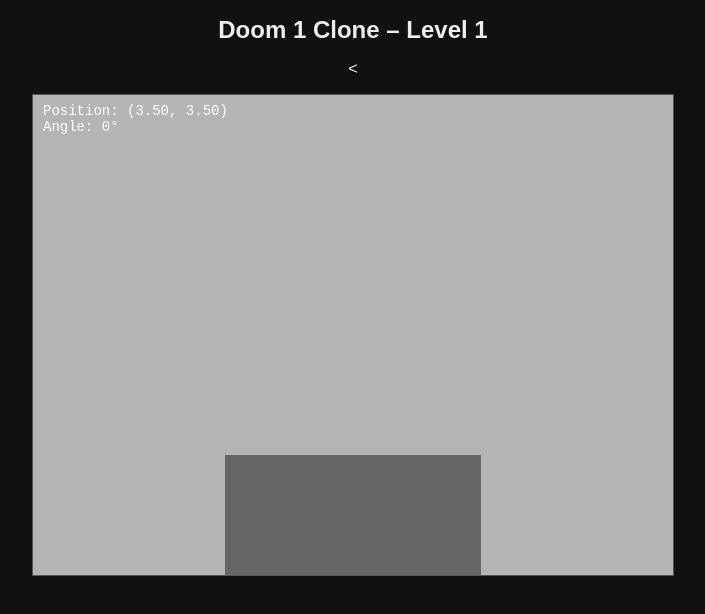
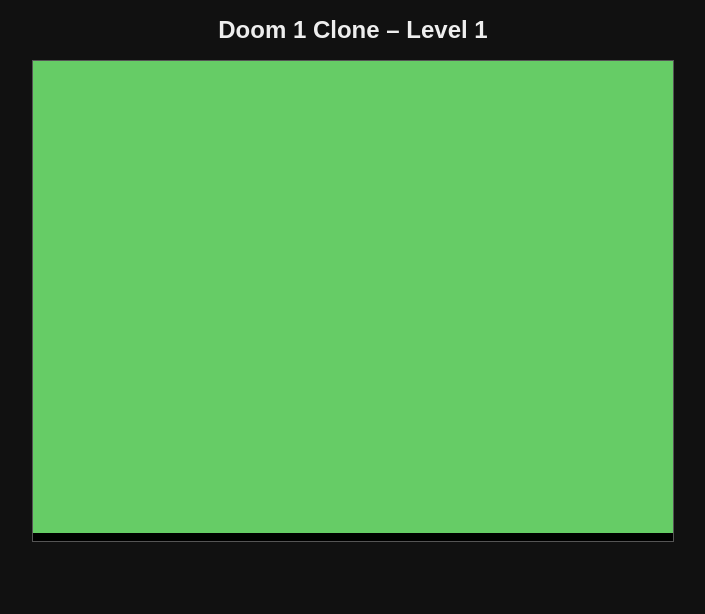
Before and after one commit to Evgeniy331/doom1-js-clone, a plain HTML site: page index.html in a window 1280 px wide. Shown: the whole page, without its empty margins (287-992 px from the left). Drawn offline with Linux system fonts and the light colour scheme.

Commit message:
Start portal-based engine: implement simple sector/portal renderer with player movement

```diff
--- a/index.html
+++ b/index.html
@@ -9,6 +9,7 @@
 <body>
   <h1>Doom 1 Clone – Level 1</h1>
   <!-- The game canvas where the ray‑cast world will be rendered -->
-  <<canvas id="gameCanvas" width="640" height="480"></canvas>
-    <script src="main_new.js"></script>
+  <canvas id="gameCanvas" width="640" height="480"></canvas>
+  <!-- Use the portal based renderer instead of the raycasting engine -->
+  <script src="main_portal.js"></script>
 </html>
--- /dev/null
+++ b/main_portal.js
@@ -0,0 +1,408 @@
+/*
+ * Portal‑based 2.5D renderer for our Doom‑inspired game.  Unlike the
+ * simple ray‑casting renderer from earlier commits, this module uses
+ * a sector/portal system similar to the original Doom engine.  The
+ * world is described as a collection of convex polygons (sectors) with
+ * floor and ceiling heights.  Each edge of a sector may point to a
+ * neighbouring sector (a portal) or to empty space (a solid wall).
+ *
+ * The renderer starts from the sector the player is currently in and
+ * traverses neighbouring sectors recursively, clipping the view frustum
+ * along the way.  Walls are drawn as vertical quads by interpolating
+ * the top and bottom edges across screen columns.  This approach
+ * eliminates per‑column ray casting and allows for arbitrary shaped
+ * rooms with differing floor heights.
+ */
+
+// Grab the canvas and its 2D context.  We assume the HTML page has
+// already created a canvas element with id 'gameCanvas'.
+const canvas = document.getElementById('gameCanvas');
+const ctx = canvas.getContext('2d');
+
+// Screen dimensions for convenience
+const SCREEN_WIDTH = canvas.width;
+const SCREEN_HEIGHT = canvas.height;
+
+// Field of view configuration.  Doom used a 90° horizontal FOV,
+// but a narrower FOV often feels more natural on a widescreen display.
+const HFOV = Math.PI / 3; // 60° horizontal field of view
+const VFOV = HFOV * (SCREEN_HEIGHT / SCREEN_WIDTH);
+
+// Player definition.  The player moves within the sector system
+// and has an eye height (z) between the floor and ceiling of the
+// current sector.
+const player = {
+  x: 5.0,           // world X coordinate
+  y: 2.5,           // world Y coordinate
+  z: 1.0,           // eye height above the floor
+  angle: 0.0,       // viewing angle in radians
+  sector: 0,        // index of the sector the player is in
+  speed: 3.0,       // movement speed units per second
+  rotSpeed: Math.PI // rotation speed (radians per second)
+};
+
+// Data structures for the sector based world.  Each sector is
+// comprised of a list of vertices (x,y pairs) and a list of
+// neighbouring sector indices.  A neighbour of -1 means that edge
+// borders the void and is rendered as a solid wall.  Floor and
+// ceiling heights can differ between sectors allowing for stepped
+// structures.
+
+class Sector {
+  constructor(floor, ceil, verts, neighbours, color = '#888') {
+    this.floor = floor;
+    this.ceil = ceil;
+    this.verts = verts;         // array of {x, y}
+    this.neighbours = neighbours; // array of sector indices or -1
+    this.color = color;         // base wall colour for this sector
+  }
+}
+
+// Define a very small world composed of a handful of sectors.  This is
+// not a full reproduction of E1M1 but demonstrates the portal system.
+// Later commits can expand on this map to match the first level more
+// closely.
+const sectors = [
+  // Sector 0: starting room.  A rectangular room with a door on
+  // the east wall leading to sector 1.  Floor at 0 and ceiling at 3.
+  new Sector(
+    0, 3,
+    [ { x: 0, y: 0 }, { x: 10, y: 0 }, { x: 10, y: 5 }, { x: 0, y: 5 } ],
+    [ -1,    /* north wall */
+      1,     /* east wall goes to sector 1 */
+      -1,    /* south wall */
+      -1     /* west wall */
+    ],
+    '#6c6' // greenish walls
+  ),
+  // Sector 1: corridor leading to a larger room.  Has two portals:
+  // the west wall leads back to sector 0, and the east wall leads to
+  // sector 2.  Floor and ceiling heights match sector 0.
+  new Sector(
+    0, 3,
+    [ { x: 10, y: 1 }, { x: 14, y: 1 }, { x: 14, y: 4 }, { x: 10, y: 4 } ],
+    [ -1, 2, -1, 0 ],
+    '#66c' // bluish walls
+  ),
+  // Sector 2: a larger room.  Floor at 0 and a taller ceiling.
+  new Sector(
+    0, 4,
+    [ { x: 14, y: 0 }, { x: 20, y: 0 }, { x: 20, y: 6 }, { x: 14, y: 6 } ],
+    [ -1, -1, -1, 1 ],
+    '#c66' // reddish walls
+  )
+];
+
+// Key state tracking for movement and rotation
+const keys = {
+  w: false,
+  s: false,
+  a: false,
+  d: false,
+  ArrowUp: false,
+  ArrowDown: false,
+  ArrowLeft: false,
+  ArrowRight: false
+};
+
+// Handle key presses to update the keys object
+window.addEventListener('keydown', (e) => {
+  if (e.key in keys) {
+    keys[e.key] = true;
+    e.preventDefault();
+  }
+});
+window.addEventListener('keyup', (e) => {
+  if (e.key in keys) {
+    keys[e.key] = false;
+    e.preventDefault();
+  }
+});
+
+/**
+ * Linear interpolation between a and b given factor t in [0,1].
+ * @param {number} a
+ * @param {number} b
+ * @param {number} t
+ */
+function lerp(a, b, t) {
+  return a + (b - a) * t;
+}
+
+/**
+ * Update the player's position and orientation based on input.  Uses
+ * simple collision detection against the sector boundaries by
+ * clipping movement to avoid walking through solid walls.  Only
+ * horizontal movement is considered; the player's eye height z and
+ * sector remain constant unless moving through a portal.
+ *
+ * @param {number} dt Delta time in seconds since last update
+ */
+function updatePlayer(dt) {
+  // Rotation: A and D or left/right arrows rotate the view
+  let rot = 0;
+  if (keys.a || keys.ArrowLeft) rot -= player.rotSpeed * dt;
+  if (keys.d || keys.ArrowRight) rot += player.rotSpeed * dt;
+  player.angle += rot;
+  // Normalize angle to [0, 2π)
+  if (player.angle < 0) player.angle += Math.PI * 2;
+  if (player.angle >= Math.PI * 2) player.angle -= Math.PI * 2;
+
+  // Movement: W/S or up/down arrows move forward/backwards.  We
+  // compute a proposed new position and then test if it lies within
+  // the current sector or can pass through a portal.  If the move
+  // crosses a portal, we update the player's current sector.
+  let dx = 0;
+  let dy = 0;
+  const move = player.speed * dt;
+  if (keys.w || keys.ArrowUp) {
+    dx += Math.cos(player.angle) * move;
+    dy += Math.sin(player.angle) * move;
+  }
+  if (keys.s || keys.ArrowDown) {
+    dx -= Math.cos(player.angle) * move;
+    dy -= Math.sin(player.angle) * move;
+  }
+  // Compute proposed position
+  const newX = player.x + dx;
+  const newY = player.y + dy;
+  // Check against current sector walls
+  const current = sectors[player.sector];
+  let inside = pointInPolygon(newX, newY, current.verts);
+  let crossedPortal = false;
+  let newSector = player.sector;
+  if (!inside) {
+    // The player is attempting to leave the current sector; test
+    // each edge to see if it has a neighbour and if the move crosses
+    // that edge.  We'll perform a simple line/segment intersection.
+    for (let i = 0; i < current.verts.length; i++) {
+      const v1 = current.verts[i];
+      const v2 = current.verts[(i + 1) % current.verts.length];
+      // Only check portal edges
+      const neighbour = current.neighbours[i];
+      if (neighbour < 0) continue;
+      // See if the movement vector intersects the wall segment
+      if (segmentIntersect(player.x, player.y, newX, newY, v1.x, v1.y, v2.x, v2.y)) {
+        // Check vertical clearance: ensure the player's eye height is
+        // between the floor and ceiling of the neighbouring sector
+        const ns = sectors[neighbour];
+        if (player.z > ns.floor && player.z < ns.ceil) {
+          crossedPortal = true;
+          newSector = neighbour;
+          break;
+        }
+      }
+    }
+  }
+  // If we are inside current sector or crossed a portal, move
+  if (inside || crossedPortal) {
+    player.x = newX;
+    player.y = newY;
+    player.sector = newSector;
+  }
+}
+
+/**
+ * Test whether a point (px,py) lies inside a convex polygon defined
+ * by verts (array of {x,y}).  Uses the winding method.  Assumes
+ * vertices are ordered clockwise.
+ * @param {number} px
+ * @param {number} py
+ * @param {Array<{x:number,y:number}>} verts
+ */
+function pointInPolygon(px, py, verts) {
+  let sign = 0;
+  for (let i = 0; i < verts.length; i++) {
+    const v1 = verts[i];
+    const v2 = verts[(i + 1) % verts.length];
+    const cross = (v2.x - v1.x) * (py - v1.y) - (v2.y - v1.y) * (px - v1.x);
+    if (cross === 0) continue;
+    const s = cross > 0 ? 1 : -1;
+    if (sign === 0) sign = s;
+    else if (s !== sign) return false;
+  }
+  return true;
+}
+
+/**
+ * Check if two line segments intersect.  Returns true if the
+ * segments (x1,y1)-(x2,y2) and (x3,y3)-(x4,y4) cross each other.
+ */
+function segmentIntersect(x1, y1, x2, y2, x3, y3, x4, y4) {
+  const denom = (x4 - x3) * (y2 - y1) - (y4 - y3) * (x2 - x1);
+  if (denom === 0) return false; // parallel
+  const ua = ((x4 - x3) * (y1 - y3) - (y4 - y3) * (x1 - x3)) / denom;
+  const ub = ((x2 - x1) * (y1 - y3) - (y2 - y1) * (x1 - x3)) / denom;
+  return ua >= 0 && ua <= 1 && ub >= 0 && ub <= 1;
+}
+
+/**
+ * Render the visible scene.  We perform a portal traversal starting
+ * from the player's sector.  Each portal restricts the horizontal
+ * range (xl,xr) of subsequent rendering.  Arrays yTop and yBottom
+ * track the highest/lowest pixel drawn in each column to support
+ * clipping between sectors.
+ */
+function render() {
+  // Clear the screen
+  ctx.fillStyle = 'black';
+  ctx.fillRect(0, 0, SCREEN_WIDTH, SCREEN_HEIGHT);
+  // Initialize top and bottom clipping arrays
+  const yTop = new Array(SCREEN_WIDTH).fill(0);
+  const yBottom = new Array(SCREEN_WIDTH).fill(SCREEN_HEIGHT - 1);
+  // Set up queue for portal traversal: {sectorId, xl, xr}
+  const queue = [];
+  queue.push({ sectorId: player.sector, xl: 0, xr: SCREEN_WIDTH - 1 });
+  while (queue.length > 0) {
+    const { sectorId, xl, xr } = queue.shift();
+    const sector = sectors[sectorId];
+    const nverts = sector.verts.length;
+    for (let i = 0; i < nverts; i++) {
+      const v1 = sector.verts[i];
+      const v2 = sector.verts[(i + 1) % nverts];
+      const neighbour = sector.neighbours[i];
+      // Transform vertices relative to player
+      let p1x = v1.x - player.x;
+      let p1y = v1.y - player.y;
+      let p2x = v2.x - player.x;
+      let p2y = v2.y - player.y;
+      // Rotate around the player's angle
+      const sinA = Math.sin(-player.angle);
+      const cosA = Math.cos(-player.angle);
+      let t1x = p1x * cosA - p1y * sinA;
+      let t1z = p1x * sinA + p1y * cosA;
+      let t2x = p2x * cosA - p2y * sinA;
+      let t2z = p2x * sinA + p2y * cosA;
+      // Near plane clipping: if both points are behind the player, skip
+      const NEAR = 0.0001;
+      if (t1z <= NEAR && t2z <= NEAR) continue;
+      // Clip against near plane if necessary
+      if (t1z <= NEAR || t2z <= NEAR) {
+        const alpha = (NEAR - t1z) / (t2z - t1z);
+        if (t1z < NEAR) {
+          t1x = t1x + (t2x - t1x) * alpha;
+          t1z = NEAR;
+        } else {
+          t2x = t1x + (t2x - t1x) * alpha;
+          t2z = NEAR;
+        }
+      }
+      // Project to screen coordinates
+      const sx1 = Math.floor(
+        SCREEN_WIDTH / 2 - (t1x * (SCREEN_WIDTH / 2)) / (t1z * Math.tan(HFOV / 2))
+      );
+      const sx2 = Math.floor(
+        SCREEN_WIDTH / 2 - (t2x * (SCREEN_WIDTH / 2)) / (t2z * Math.tan(HFOV / 2))
+      );
+      // Skip wall segment if completely outside current horizontal bounds
+      if (sx2 < xl || sx1 > xr) continue;
+      // Compute world heights relative to player's eye for current sector
+      const floor = sector.floor - player.z;
+      const ceil = sector.ceil - player.z;
+      // Compute world heights relative to neighbour sector if present
+      let nf = 0, nc = 0;
+      if (neighbour >= 0) {
+        nf = sectors[neighbour].floor - player.z;
+        nc = sectors[neighbour].ceil - player.z;
+      }
+      // Interpolate vertical coordinates for the left and right points
+      const ya1 = ceil / t1z;
+      const ya2 = ceil / t2z;
+      const yb1 = floor / t1z;
+      const yb2 = floor / t2z;
+      const nya1 = nc / t1z;
+      const nya2 = nc / t2z;
+      const nyb1 = nf / t1z;
+      const nyb2 = nf / t2z;
+      // Convert to screen Y coordinates
+      const sya1 = Math.floor(
+        SCREEN_HEIGHT / 2 - ya1 * (SCREEN_HEIGHT / 2) / Math.tan(VFOV / 2)
+      );
+      const sya2 = Math.floor(
+        SCREEN_HEIGHT / 2 - ya2 * (SCREEN_HEIGHT / 2) / Math.tan(VFOV / 2)
+      );
+      const syb1 = Math.floor(
+        SCREEN_HEIGHT / 2 - yb1 * (SCREEN_HEIGHT / 2) / Math.tan(VFOV / 2)
+      );
+      const syb2 = Math.floor(
+        SCREEN_HEIGHT / 2 - yb2 * (SCREEN_HEIGHT / 2) / Math.tan(VFOV / 2)
+      );
+      const snya1 = Math.floor(
+        SCREEN_HEIGHT / 2 - nya1 * (SCREEN_HEIGHT / 2) / Math.tan(VFOV / 2)
+      );
+      const snya2 = Math.floor(
+        SCREEN_HEIGHT / 2 - nya2 * (SCREEN_HEIGHT / 2) / Math.tan(VFOV / 2)
+      );
+      const snyb1 = Math.floor(
+        SCREEN_HEIGHT / 2 - nyb1 * (SCREEN_HEIGHT / 2) / Math.tan(VFOV / 2)
+      );
+      const snyb2 = Math.floor(
+        SCREEN_HEIGHT / 2 - nyb2 * (SCREEN_HEIGHT / 2) / Math.tan(VFOV / 2)
+      );
+      // Clamp horizontal range to current bounds
+      let xStart = Math.max(sx1, xl);
+      let xEnd = Math.min(sx2, xr);
+      if (xStart < 0) xStart = 0;
+      if (xEnd >= SCREEN_WIDTH) xEnd = SCREEN_WIDTH - 1;
+      // Determine interpolation slopes
+      const dx = sx2 - sx1;
+      // Draw vertical slices
+      for (let x = xStart; x <= xEnd; x++) {
+        const t = dx !== 0 ? (x - sx1) / dx : 0;
+        // Interpolate top and bottom of current wall
+        let ya = Math.floor(lerp(sya1, sya2, t));
+        let yb = Math.floor(lerp(syb1, syb2, t));
+        // Clamp with current top/bottom clipping
+        if (ya < yTop[x]) ya = yTop[x];
+        if (yb > yBottom[x]) yb = yBottom[x];
+        // Draw the wall segment if any
+        if (yb >= ya) {
+          ctx.fillStyle = sector.color;
+          ctx.fillRect(x, ya, 1, yb - ya + 1);
+        }
+        // If this edge has a neighbour, compute the portal top/bottom for
+        // the neighbour and update clipping arrays accordingly
+        if (neighbour >= 0) {
+          let nya = Math.floor(lerp(snya1, snya2, t));
+          let nyb = Math.floor(lerp(snyb1, snyb2, t));
+          // Clamp to current clipping
+          if (nya < yTop[x]) nya = yTop[x];
+          if (nyb > yBottom[x]) nyb = yBottom[x];
+          // Store the new top/bottom for the neighbour.  If the portal
+          // spans more than one column, we'll update the queue at the
+          // end of this segment to avoid pushing multiple entries.
+          yTop[x] = Math.max(yTop[x], nyb);
+          yBottom[x] = Math.min(yBottom[x], nya);
+        }
+      }
+      // If this edge has a neighbour, push it onto the queue once per
+      // wall instead of per column.  The new horizontal range is the
+      // intersection of this wall segment with the current xl/xr.
+      if (neighbour >= 0 && xEnd >= xStart) {
+        queue.push({ sectorId: neighbour, xl: xStart, xr: xEnd });
+      }
+    }
+  }
+}
+
+/**
+ * Main game loop.  Updates the player, renders the scene and
+ * schedules the next frame.  This function is started once the
+ * document has finished loading.
+ *
+ * @param {number} timestamp DOM high resolution timestamp
+ */
+let lastTime = 0;
+function gameLoop(timestamp) {
+  const dt = (timestamp - lastTime) / 1000;
+  lastTime = timestamp;
+  updatePlayer(dt);
+  render();
+  requestAnimationFrame(gameLoop);
+}
+
+// Start the main loop when the page is loaded
+window.addEventListener('DOMContentLoaded', () => {
+  lastTime = performance.now();
+  requestAnimationFrame(gameLoop);
+});
```
